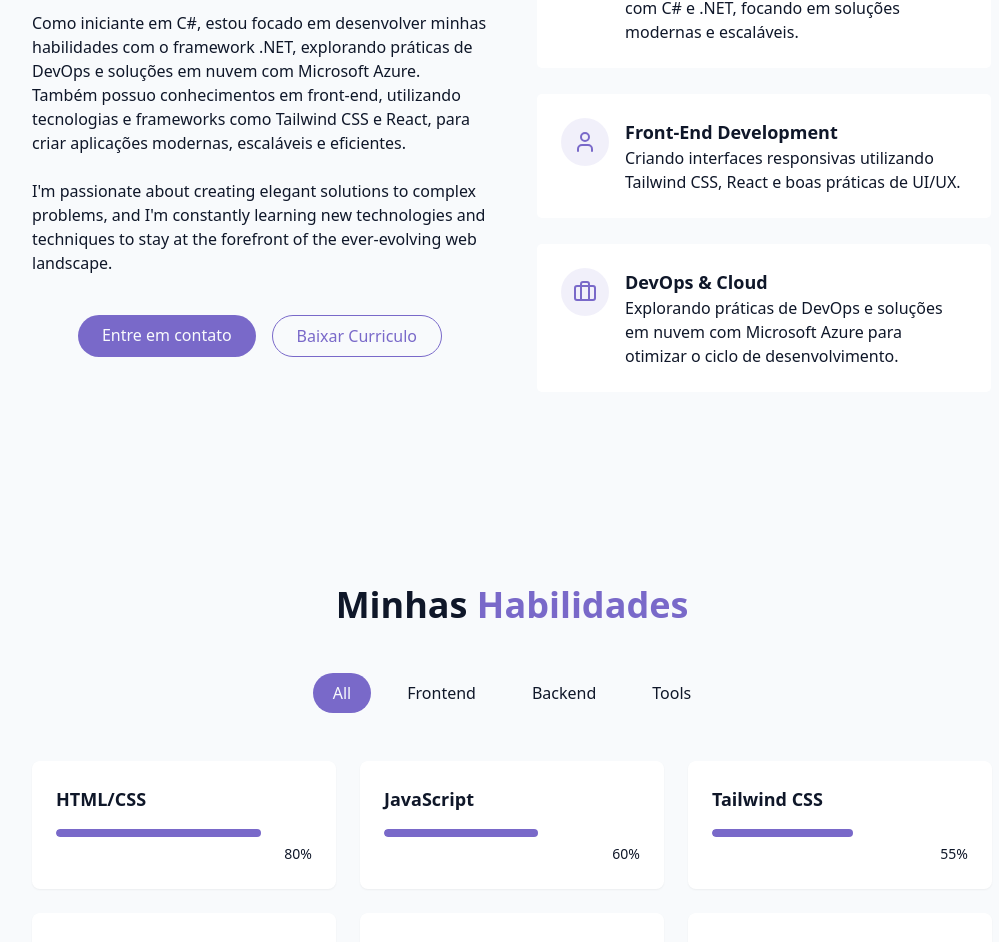
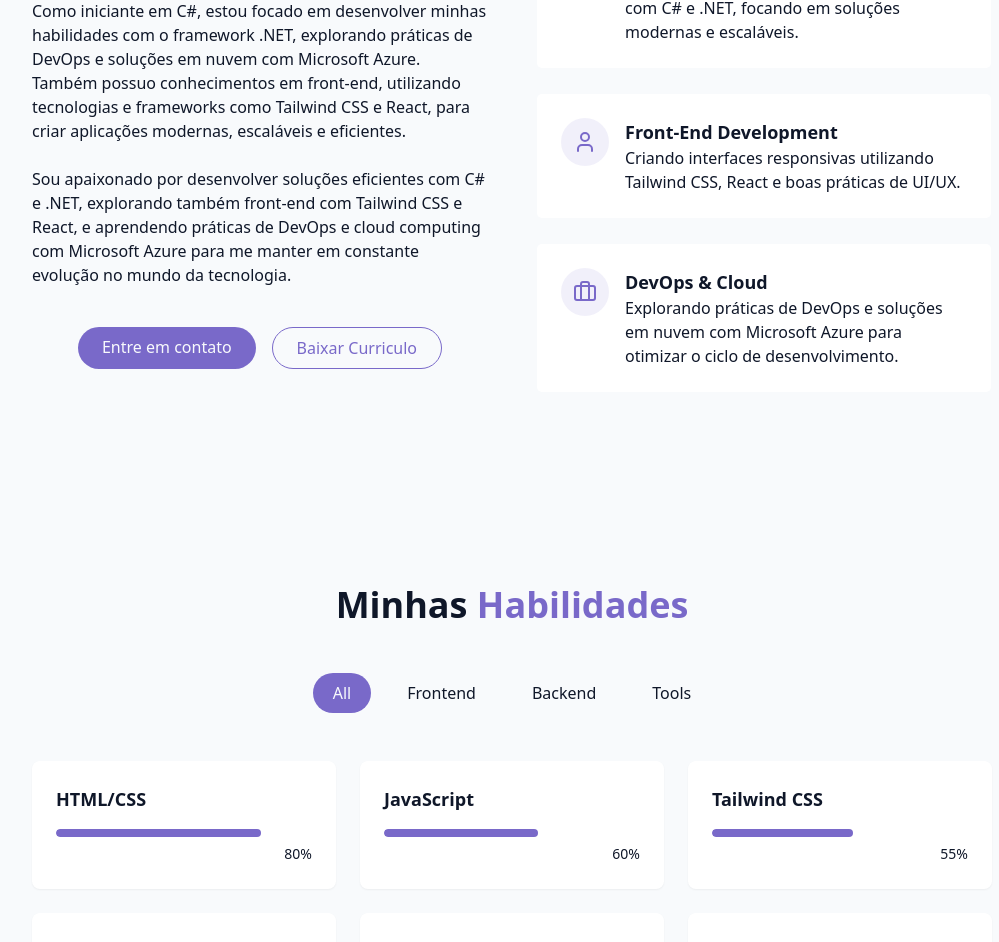
Before and after one commit to Lugauls/Portifolio-Lucas, a React (Vite) app: page / in a window 1280 px wide. Shown: the part 1065-2007 px from the top of the page, without its empty margins (128-1127 px from the left). Built offline with nearby package versions, Linux system fonts and the light colour scheme.

Commit message:
resolvendo problemas em app.jsx

```diff
--- a/src/components/About.jsx
+++ b/src/components/About.jsx
@@ -19,10 +19,7 @@ export const AboutSection = () => {
                 Como iniciante em C#, estou focado em desenvolver minhas habilidades com o framework .NET, explorando práticas de DevOps e soluções em nuvem com Microsoft Azure. Também possuo conhecimentos em front-end, utilizando tecnologias e frameworks como Tailwind CSS e React, para criar aplicações modernas, escaláveis e eficientes.            </p>
 
             <p className="text-muted-foreground">
-              I'm passionate about creating elegant solutions to complex
-              problems, and I'm constantly learning new technologies and
-              techniques to stay at the forefront of the ever-evolving web
-              landscape.
+              Sou apaixonado por desenvolver soluções eficientes com C# e .NET, explorando também front-end com Tailwind CSS e React, e aprendendo práticas de DevOps e cloud computing com Microsoft Azure para me manter em constante evolução no mundo da tecnologia.
             </p>
 
             <div className="flex flex-col sm:flex-row gap-4 pt-4 justify-center">
```
